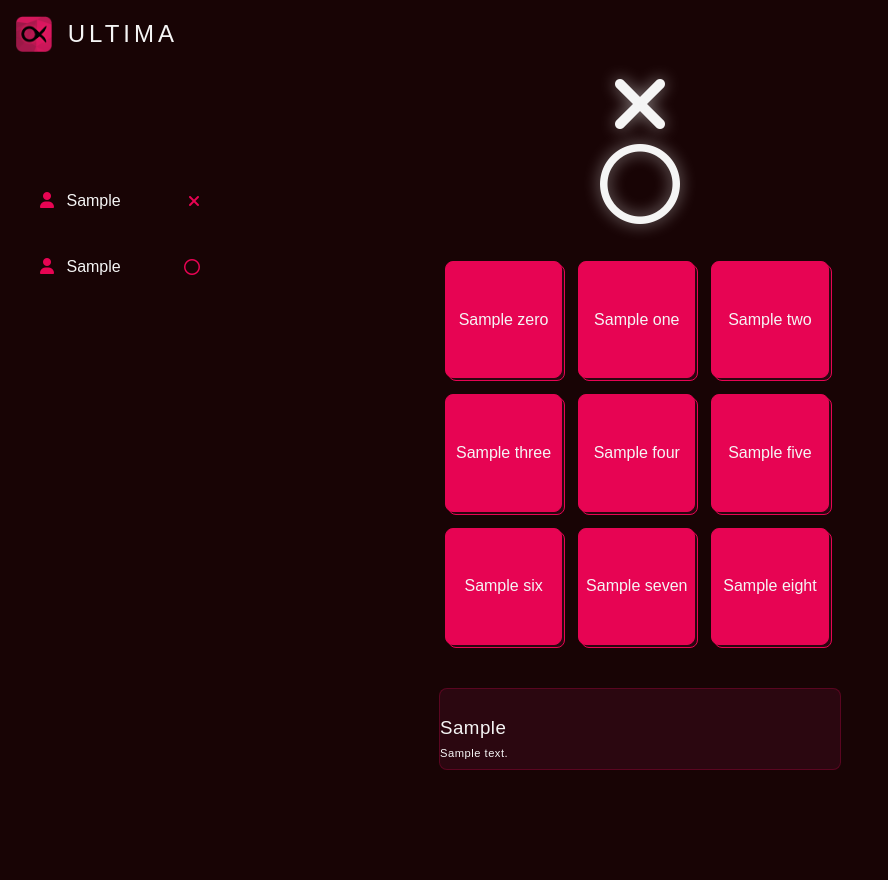
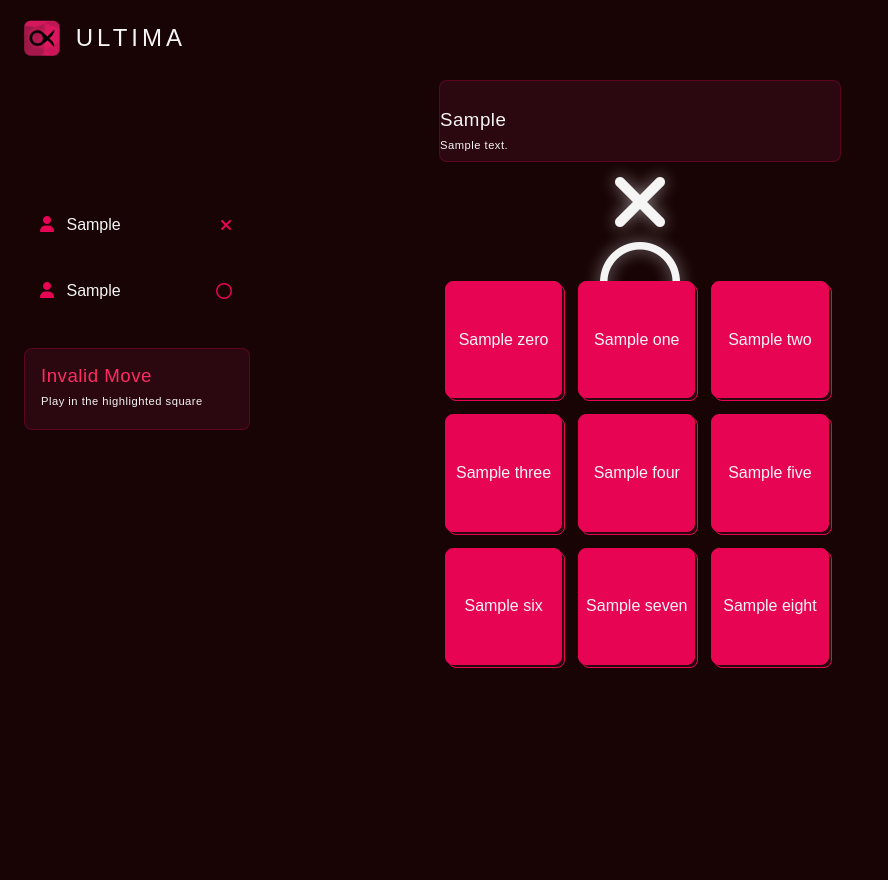
Before and after one commit to jrsmth/ultima, a Flask app: template src/resources/templates/game.html in a window 1280 px wide. Shown: the whole page, without its empty margins (0-888 px from the left). Before the commit the page ends 770 px from the top, so only its background shows below. Run offline with Flask 3, Linux system fonts and the light colour scheme; the template is opened without the code that fills it: most values are stand-ins (such as "Sample title", 1, 10 or a date in 2020); parts of the project's set-up code (start-up, migrations or seed data) failed here and were passed over.

Commit message:
[patch] UMA-17: template structural changes

```diff
--- a/src/resources/static/styles/css/game.css
+++ b/src/resources/static/styles/css/game.css
@@ -16,6 +16,7 @@ body {
 /** Header */
 header {
   display: flex;
+  margin: 0.75rem 0.5rem;
 }
 header #badge {
   height: 2.25rem;
@@ -56,6 +57,12 @@ header h1 {
   width: 70%;
   text-align: center;
 }
+#content .main-bar #whose-turn {
+  height: 5.125rem;
+}
+#content .main-bar #whose-turn.inactive-True {
+  display: none;
+}
 #content .main-bar #whose-turn .symbol-active-True {
   display: block;
 }
@@ -91,13 +98,13 @@ header h1 {
 
 /** Side Bar */
 .side-bar {
-  margin-top: 6rem;
+  margin-top: 6.5rem;
   width: 15%;
 }
 .side-bar .player {
   margin: 1rem;
   padding: 1rem;
-  width: 10rem;
+  width: 12rem;
 }
 .side-bar .player.active {
   border: 1px solid rgba(231, 4, 83, 0.2509803922);
@@ -207,7 +214,7 @@ header h1 {
 
 /** Notification */
 .notification {
-  margin: 2rem auto 0 auto;
+  margin: 0 auto;
   border: 1px solid rgba(231, 4, 83, 0.2509803922);
   border-radius: 0.5rem;
   background-color: #2b0710;
@@ -216,6 +223,13 @@ header h1 {
   letter-spacing: 0.5px;
   align-items: center;
   text-align: left;
+}
+.notification.error {
+  margin: 2rem 1rem 0 1rem;
+  width: 14rem;
+}
+.notification.error .notification-content {
+  margin: 1rem;
 }
 .notification.active-True {
   display: flex;
--- a/src/resources/static/styles/scss/game.scss
+++ b/src/resources/static/styles/scss/game.scss
@@ -3,6 +3,7 @@
 /** Header */
 header {
   display: flex;
+  margin: .75rem .5rem;
 
   #badge {
     height: 2.25rem;
@@ -50,6 +51,9 @@ header {
     text-align: center;
 
     #whose-turn {
+      height: 5.125rem;
+      &.inactive-True       { display: none; }
+
       .symbol-active-True   { display: block; }
       .symbol-active-False  { display: none; }
 
@@ -87,13 +91,13 @@ header {
 
 /** Side Bar */
 .side-bar {
-  margin-top: 6rem;
+  margin-top: 6.5rem;
   width: 15%;
 
   .player {
     margin: 1rem;
     padding: 1rem;
-    width: 10rem;
+    width: 12rem;
 
     &.active {
       border: 1px solid $pink25;
@@ -203,7 +207,7 @@ header {
 
 /** Notification */
 .notification {
-  margin: 2rem auto 0 auto;
+  margin: 0 auto;
   border: 1px solid $pink25;
   border-radius: .5rem;
   background-color: $aubergine;
@@ -212,6 +216,15 @@ header {
   letter-spacing: .5px;
   align-items: center;
   text-align: left;
+
+  &.error {
+    margin: 2rem 1rem 0 1rem;
+    width: 14rem;
+
+    .notification-content {
+      margin: 1rem;
+    }
+  }
 
   &.active-True  { display: flex }
   &.active-False { display: none  }
--- a/src/resources/static/styles/scss/spacing.scss
+++ b/src/resources/static/styles/scss/spacing.scss
@@ -1,3 +1,5 @@
 $boardLengthMax: 600px;
 $boardLengthMin: 400px;
 $boardLengthDefault: 50%; // of main #content height
+
+$lhs_menu_item_width: 14rem;
--- a/src/resources/templates/game.html
+++ b/src/resources/templates/game.html
@@ -33,9 +33,22 @@
                     <span>{{ player2 }}</span>
                     <i class="fa-regular fa-circle symbol this-symbol-{{ thisUserSymbol }}"></i>
                 </div>
+                <div class="notification error active-{{ notificationActive }} sad">
+                    <div class="notification-content">
+                        <h3>Invalid Move</h3>
+                        <p>Play in the highlighted square</p>
+                    </div>
+                </div>
             </section>
             <section class="main-bar">
-                <div id="whose-turn">
+                <div class="notification active-{{ notificationActive }} {{ notificationMood }}">
+                    <i class="{{ notificationIcon }}"></i>
+                    <div class="notification-content">
+                        <h3>{{ notificationHeader }}</h3>
+                        <p>{{ notificationMessage }}</p>
+                    </div>
+                </div>
+                <div id="whose-turn" class="inactive-{{ notificationActive }}">
                     <div id="whose-turn-cross" class="symbol-active-{{ playerOneActive }} this-symbol-{{ thisUserSymbol }}">
                         <i class="whose-turn-actual fa fa-times symbol"></i>
                         <i class="whose-turn-shadow fa fa-times symbol"></i>
@@ -56,13 +69,6 @@
                     <div class="shadow-square" id="square-7"><div class="square" onclick="placeMove('7')">{{ seven }}</div></div>
                     <div class="shadow-square" id="square-8"><div class="square" onclick="placeMove('8')">{{ eight }}</div></div>
                 </div>
-                <div class="notification active-{{ notificationActive }} {{ notificationMood }}">
-                    <i class="whose-turn-actual {{ notificationIcon }}"></i>
-                    <div class="notification-content">
-                        <h3>{{ notificationHeader }}</h3>
-                        <p>{{ notificationMessage }}</p>
-                    </div>
-                </div>
             </section>
             <section class="side-bar right"></section>
         </section>
```
Also changed, not shown: src/app/game/game.py (+7 -5 lines), CHANGELOG.md, 2 other files.
